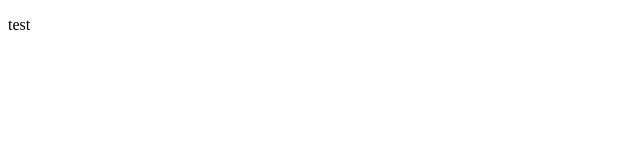
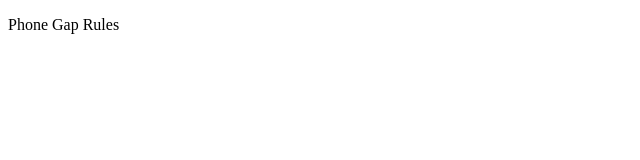
Before and after one commit to gertjana/PhoneGapTest, a plain HTML site: page www/index.html in a window 1280 px wide. Shown: the whole page, without its empty margins (0-640 px from the left). Drawn offline with Linux system fonts and the light colour scheme.

Commit message:
changed text

```diff
--- a/www/index.html
+++ b/www/index.html
@@ -13,6 +13,6 @@
 
     </head>
     <body>
-        <p>test</p>
+        <p>Phone Gap Rules</p>
     </body>
 </html>
```
